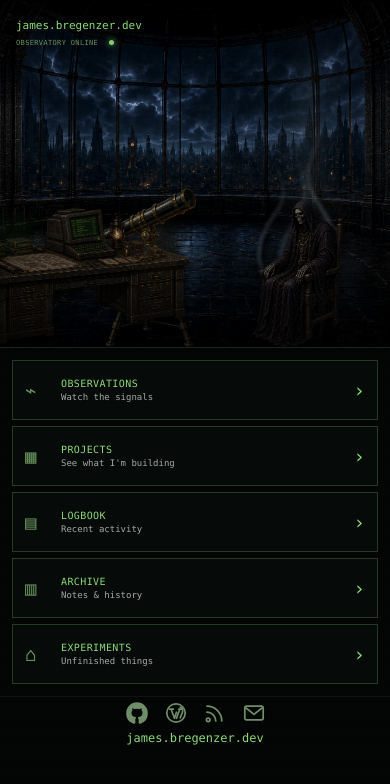
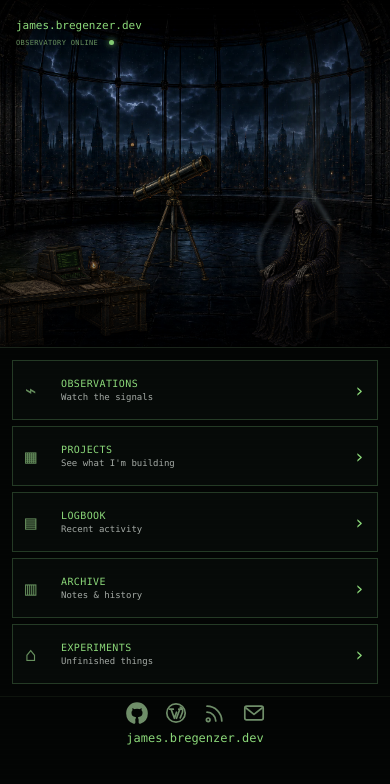
Before and after one commit to jamesbregenzer/james.bregenzer.dev, a plain HTML site: page index.html in a window 390 px wide. Drawn offline with Linux system fonts and the light colour scheme.

Commit message:
Refine mobile observatory composition

```diff
--- a/assets/styles.css
+++ b/assets/styles.css
@@ -594,8 +594,17 @@ a:focus-visible { outline: 1px solid var(--green-bright); outline-offset: 4px; }
   .scene-object { pointer-events: none; }
   .terminal-link { display: none; }
   .object-label { display: none; }
-  .telescope { left: 32%; bottom: 0; width: 18.4%; }
-  .workbench { left: -2%; bottom: -1%; width: 49%; }
+  .telescope {
+    left: 41%;
+    bottom: 18%;
+    width: 15%;
+    z-index: 13;
+  }
+  .workbench {
+    left: -2%;
+    bottom: -1%;
+    width: 42%;
+  }
   .archive { right: 10%; bottom: 6%; top: auto; width: 13%; }
   .door { right: 0; top: 15%; bottom: auto; width: 12%; height: 72%; }
   .whisperer { right: 25%; bottom: 0; width: 16.25%; }
@@ -647,8 +656,17 @@ a:focus-visible { outline: 1px solid var(--green-bright); outline-offset: 4px; }
   }
   .window-weather { left: 13%; width: 74%; }
   .scene-object img { filter: brightness(.68) saturate(.69) drop-shadow(0 5px 5px rgba(0, 0, 0, .61)); }
-  .telescope { left: 25%; bottom: 0; width: 25.3%; }
-  .workbench { left: -13%; bottom: 0; width: 62%; }
+  .telescope {
+    left: 34%;
+    bottom: 19%;
+    width: 20%;
+    z-index: 13;
+  }
+  .workbench {
+    left: -10%;
+    bottom: -2%;
+    width: 49%;
+  }
   .archive,
   .door { display: none; }
   .whisperer { right: 12%; bottom: 0; width: 23.4%; }
```
